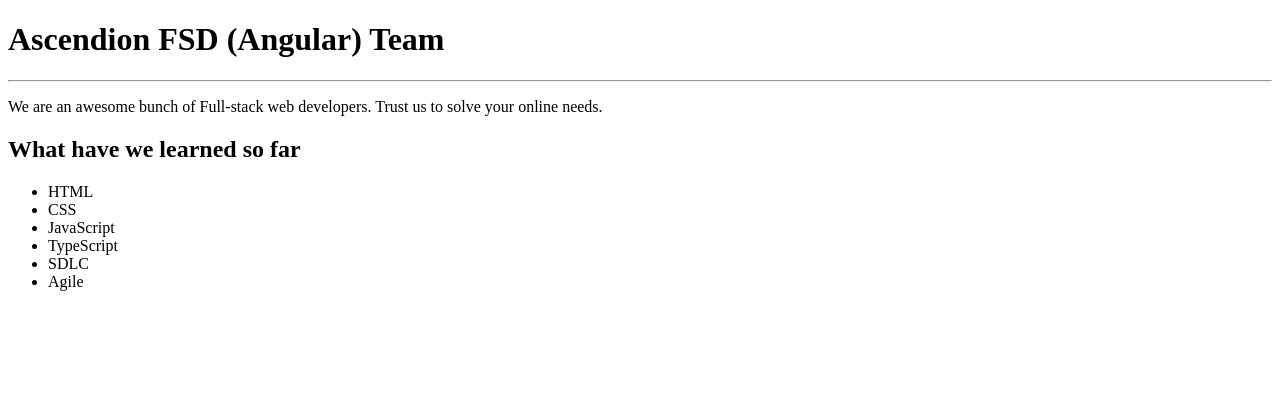
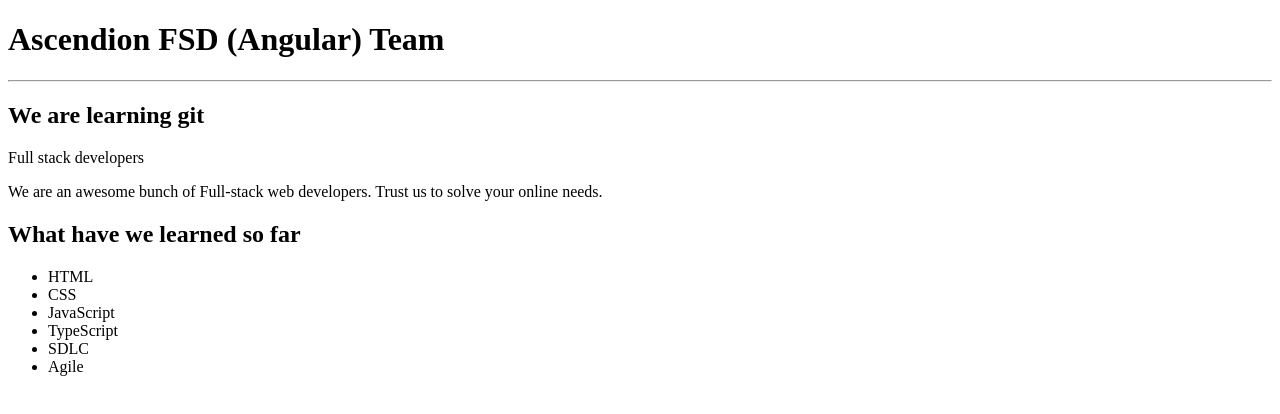
Before and after one commit to puranik3/personal-website, a website: page public/index.html in a window 1280 px wide. Drawn offline with Linux system fonts and the light colour scheme.

Commit message:
Added new section to index

```diff
--- a/public/index.html
+++ b/public/index.html
@@ -8,6 +8,8 @@
     <body>
         <h1>Ascendion FSD (Angular) Team</h1>
         <hr />
+        <h2>We are learning git</h2>
+        <p>Full stack developers</p>
 
         <p>
             We are an awesome bunch of Full-stack web developers. Trust us to
```
